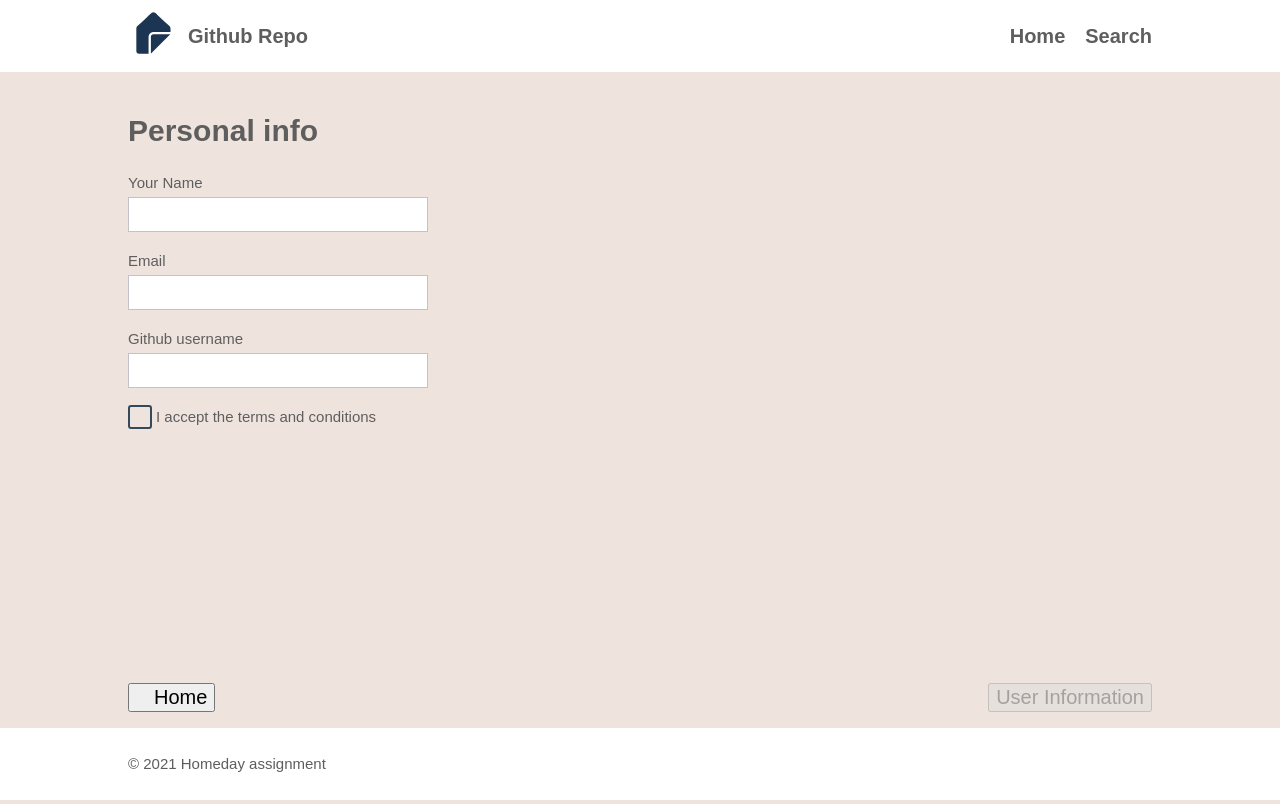
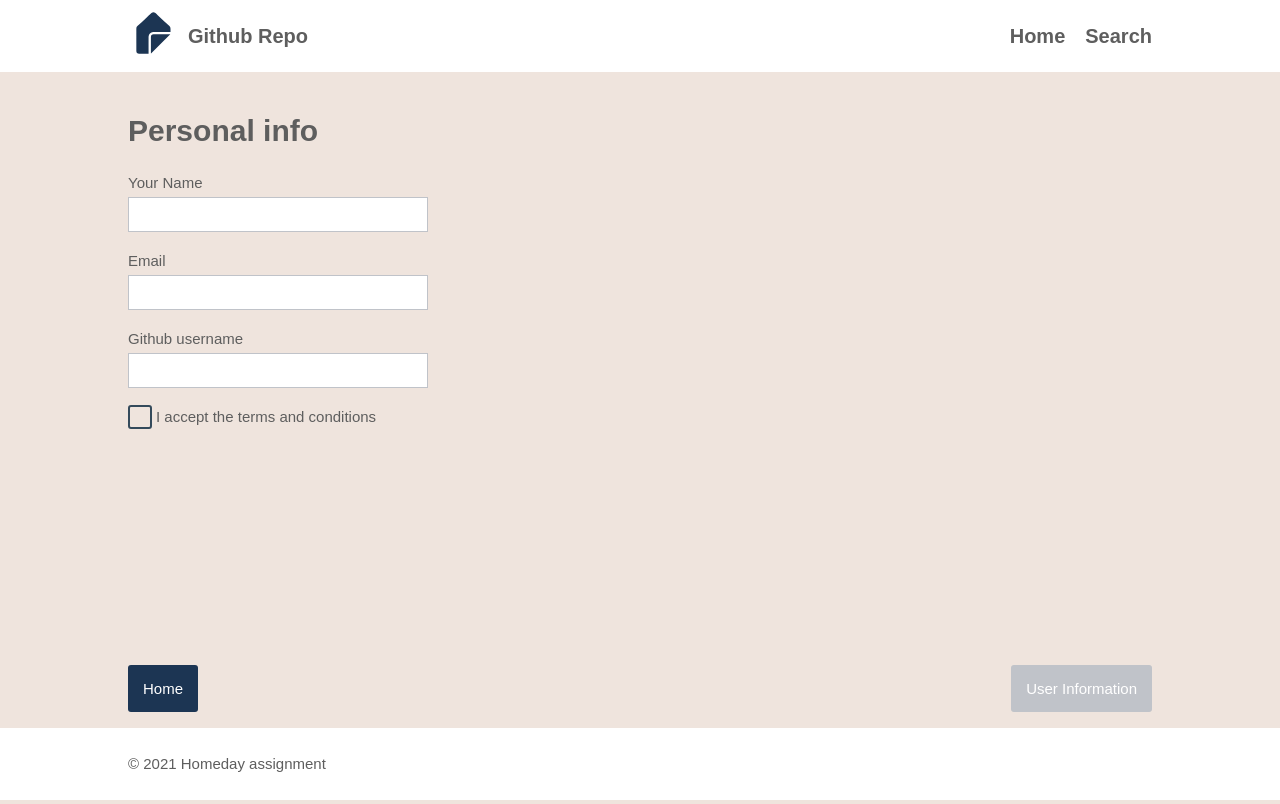
Before and after one commit to Sadeghbayan/Github-User, a Vue app: page /#/request-form in a window 1280 px wide. Built offline with nearby package versions, Linux system fonts and the light colour scheme.

Commit message:
fix pageControl styiling

```diff
--- a/src/components/pageControl.vue
+++ b/src/components/pageControl.vue
@@ -23,6 +23,7 @@
 import pageValidator from "@/utils/pageValidator";
 
 export default {
+  name: "pageControl",
   props: {
     nextStep: {
       type: Object,
@@ -47,37 +48,18 @@ export default {
   justify-content: space-between;
   width: 100%;
   margin-top: auto;
-}
 
-.page-control__previous-step {
-  position: relative;
-  margin-right: auto;
-  padding-left: 1.5rem;
-
-  &::after {
-    position: absolute;
-    left: 0.5rem;
-    top: 50%;
-    width: 0.75rem;
-    height: 0.75rem;
-    content: " ";
-    transform: scaleX(-1) translateY(calc(-50% + 1px));
-  }
-}
-
-.steps-control__next-step {
-  position: relative;
-  margin-left: auto;
-  padding-right: 1.5rem;
-
-  &::after {
-    position: absolute;
-    right: 0.5rem;
-    top: 50%;
-    width: 0.75rem;
-    height: 0.75rem;
-    content: " ";
-    transform: translateY(calc(-50% + 1px));
+  .main-cta {
+    cursor: pointer;
+    background: $homeday-blue;
+    padding: 15px;
+    border-radius: 3px;
+    color: $white;
+    border: medium none;
+    font-size: $font-size-small;
+    &:disabled {
+      background-color: $gray;
+    }
   }
 }
 </style>
```
